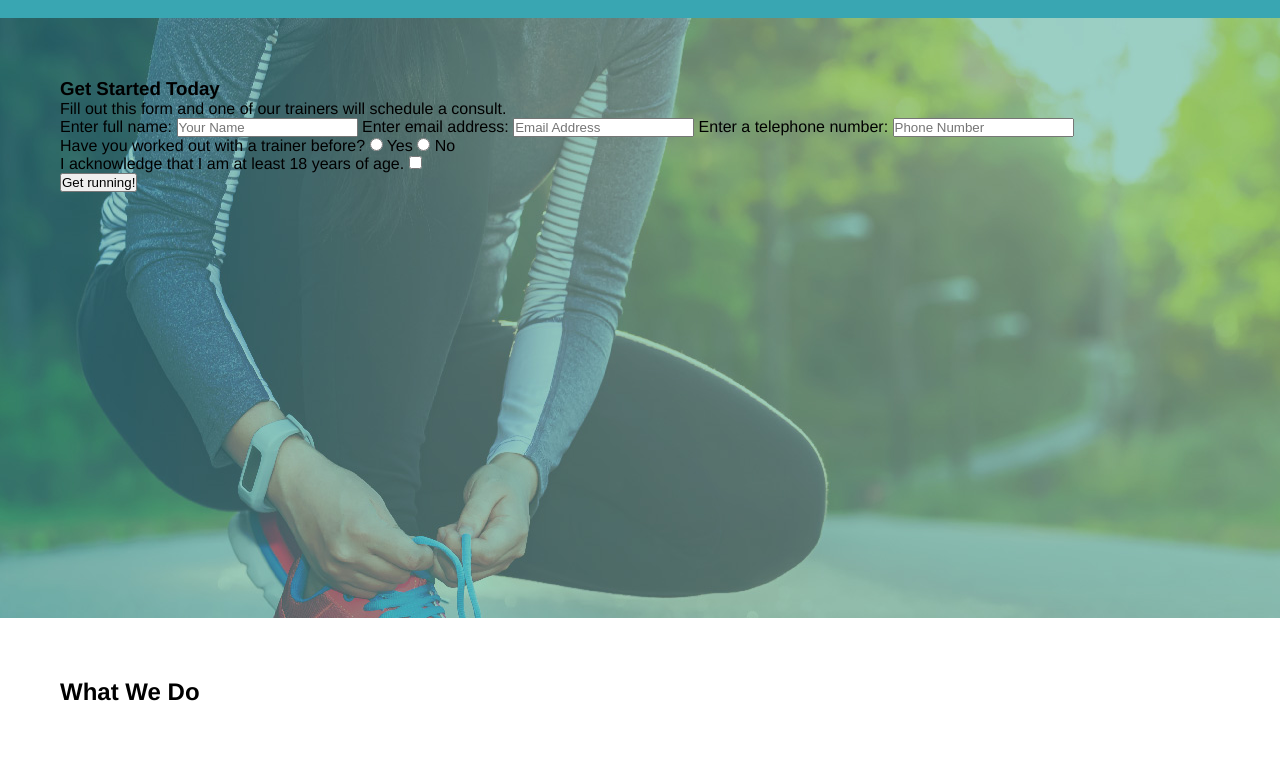
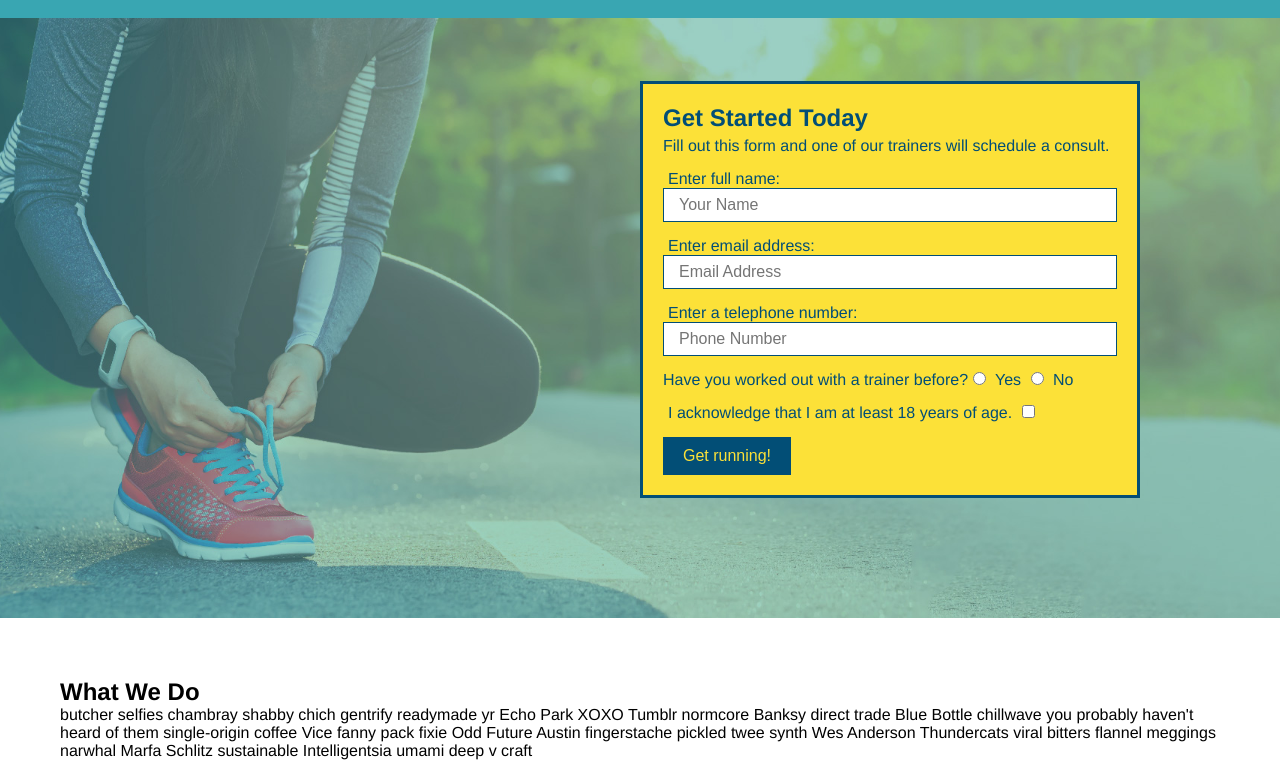
Before and after one commit to ashwarters/run-buddy-refactor, a plain HTML site: page index.html in a window 1280 px wide. Shown: the part 64-826 px from the top of the page. Drawn offline with Linux system fonts and the light colour scheme.

Commit message:
add what you do icons

```diff
--- a/assets/css/style.css
+++ b/assets/css/style.css
@@ -67,5 +67,47 @@ section{
 .hero{
     background-image: url("../images/hero-bg.jpg");
     height: 600px;
+    background-size: cover;
+    background-position: center;
+    position: relative;
+}
+.hero-form{
+    background-color: #fce138;
+    color: #024e76;
+    padding: 20px;
+    width: 500px;
+    border-style: solid;
+    border-width: 3px;
+    border-color: #024e76;
+    position: absolute;
+    bottom: 120px;
+    right: 140px;
+}
+
+.hero-form h3{
+    margin: 0px;
+    font-size: 24px;
+}
+.hero-form p{
+    margin: 5px 0 15px 0;
+}
+.form-input{
+    border: 1px solid #024e76;
+    display: block;
+    padding: 7px 15px;
+    font-size: 16px;
+    color: #024e76;
+    width: 100%;
+    margin-bottom: 15px;
+}
+.hero-form label{
+    margin: 0 5px;
+}
+.hero-form button{
+    color: #fce138;
+    background-color: #024e76;
+    border: none;
+    padding: 10px 20px;
+    font-size: 16px;
 }
 /* Hero Style End*/
--- a/index.html
+++ b/index.html
@@ -32,17 +32,17 @@
         </header>
         <!-- hero/jumbotron-->
         <section class="hero">
-                <div>
+                <div class="hero-form">
                     <h3>Get Started Today</h3>
                     <p> Fill out this form and one of our trainers will schedule a consult.</p>
                 <!--Add form element-->
                 <form>
                     <label for="name"> Enter full name:</label>
-                    <input type= "text" placeholder= "Your Name" naame="name" id="name" />
+                    <input type= "text" placeholder= "Your Name" naame="name" id="name" class="form-input" />
                     <label for="email">Enter email address:</label>
-                    <input type="text" placeholder="Email Address" name="email" id="email" />
+                    <input type="text" placeholder="Email Address" name="email" id="email" class="form-input"/>
                     <label for="phone">Enter a telephone number:</label>
-                    <input type="text" placeholder="Phone Number" name="phone" id="phone"/>
+                    <input type="text" placeholder="Phone Number" name="phone" id="phone" class="form-input"/>
                     <p>
                         Have you worked out with a trainer before?
                         <input type="radio" name="trainer-confirm" id="trainer-yes" />
@@ -60,12 +60,39 @@
         </section>
         <!-- end hero-->
         <!--"what we do" section-->
-        <section>
+        <section id="what-we-do">
             <h2>What We Do</h2>
+            <p> butcher selfies chambray shabby chich gentrify readymade yr Echo Park XOXO Tumblr normcore Banksy direct trade Blue Bottle chillwave you probably haven't heard of them single-origin coffee Vice fanny pack fixie Odd Future Austin fingerstache pickled twee synth Wes Anderson Thundercats viral bitters flannel meggings narwhal Marfa Schlitz sustainable Intelligentsia umami deep v craft
+            </p>
         </section>
         <!--"what you do" section-->
-        <section>
+        <section id="what-you-do">
             <h2>What You Do</h2>
+
+            <div>
+                <!--Insert this img element-->
+                <img src="./assets/images/step-1.svg" alt="" />
+                <h3> Step 1: Fill Out the Form Above.</h3>
+                <p> You're already here, so why not?</p>
+            </div>
+
+            <div>
+                <img src="./assets/images/step-2.svg" alt="" />
+                <h3>Step 2: Consult with One of Our Trainers.</h3>
+                <p> Are you here to build muscle, lose weight, or just feel good?</p>
+            </div>
+
+            <div>
+                <img src="./assets/images/step-3.svg" alt="" />
+                <h3> Step 3: Get Running.</h3>
+                <p> Hit the ground running (literally) once your trainer lays out your plan.</p>
+            </div>
+
+            <div>
+                <img src="./assets/images/step-4.svg" alt="" />
+                <h3>Step 4: See Results.</h3>
+                <p>Bi-weekly checkins with your trainer will keep you focused</p>
+            </div>
         </section>
         <!--"meet the trainers" section-->
         <section>
```
Also changed, not shown: assets/images/step-1.svg (added), assets/images/step-2.svg (added), assets/images/step-3.svg (added), assets/images/step-4.svg (added).
